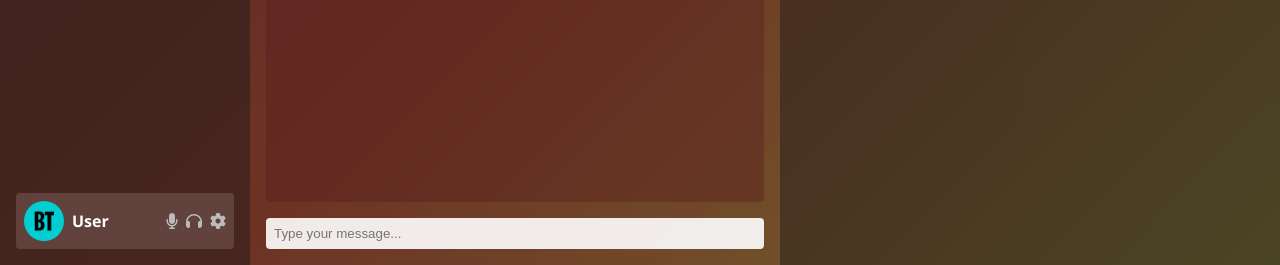
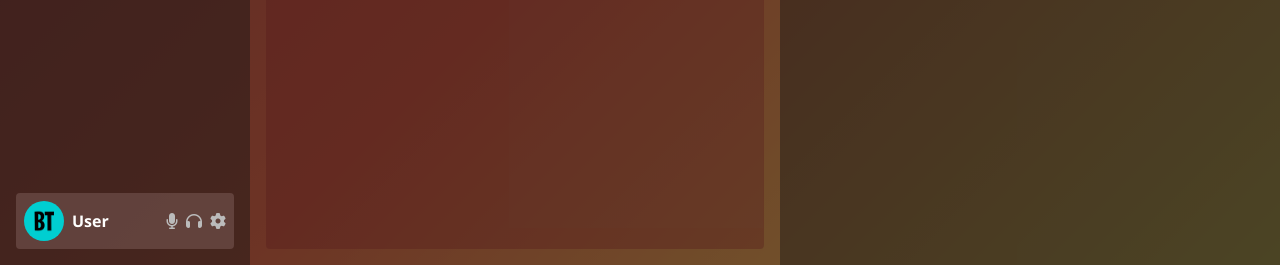
Before and after one commit to davidvillon04/blinktalk, a Flask app: page /user_home in a window 1280 px wide. Shown: the part 535-800 px from the top of the page. Run offline with Flask 3, Linux system fonts and the light colour scheme; the visitor is signed in with stand-in values (Sample User, id 1); data that the repository does not hold is empty.

Commit message:
Update user_home.html

```diff
--- a/backend/templates/user_home.html
+++ b/backend/templates/user_home.html
@@ -58,9 +58,6 @@
       <div id="chatContent" class="chat-content">
          <p>Select a friend from the list to start chatting!</p>
       </div>
-      <div class="chat-footer">
-         <input type="text" placeholder="Type your message..." />
-      </div>
    </div>
 
    <!-- Right Column: Activity Feed -->
```
